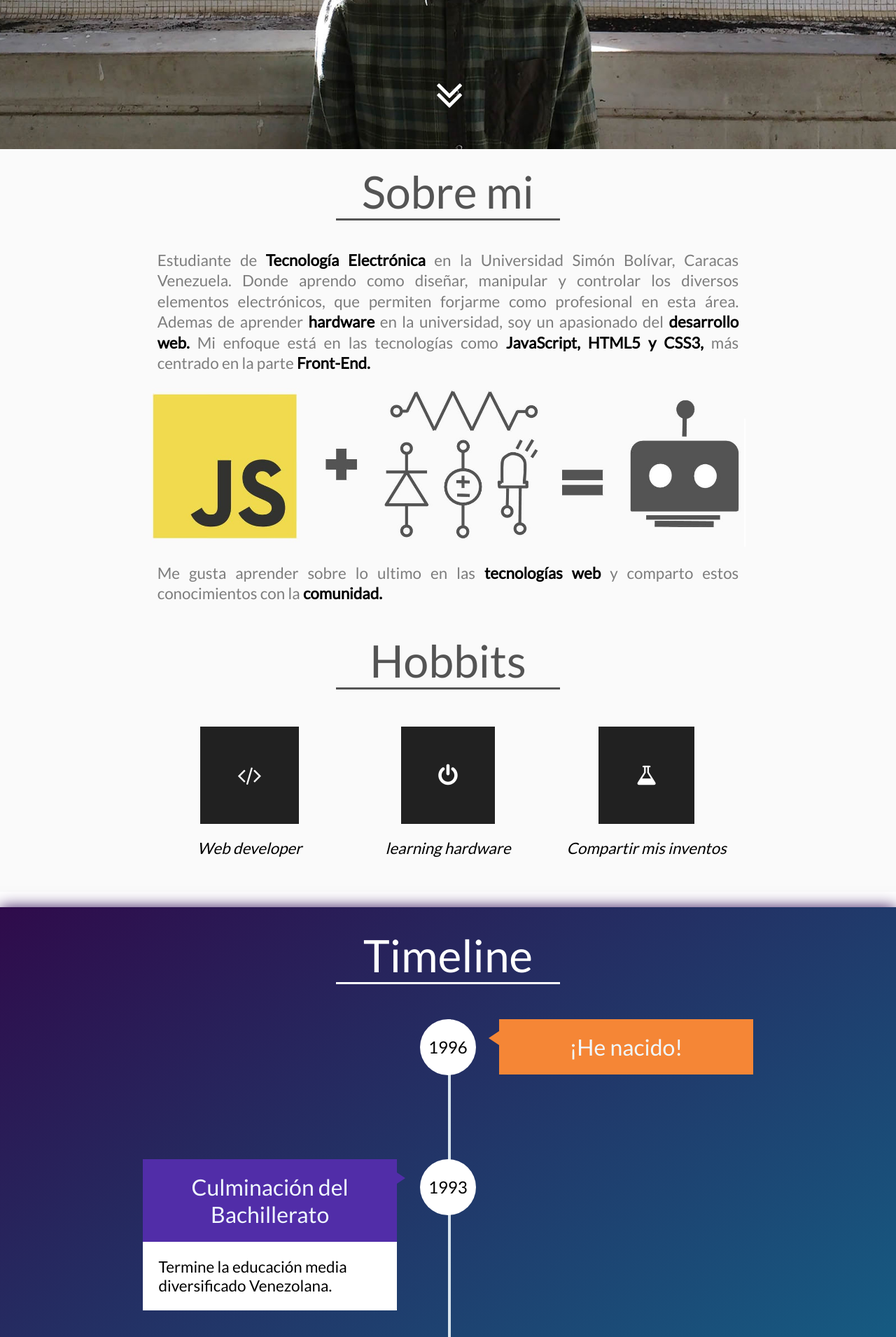
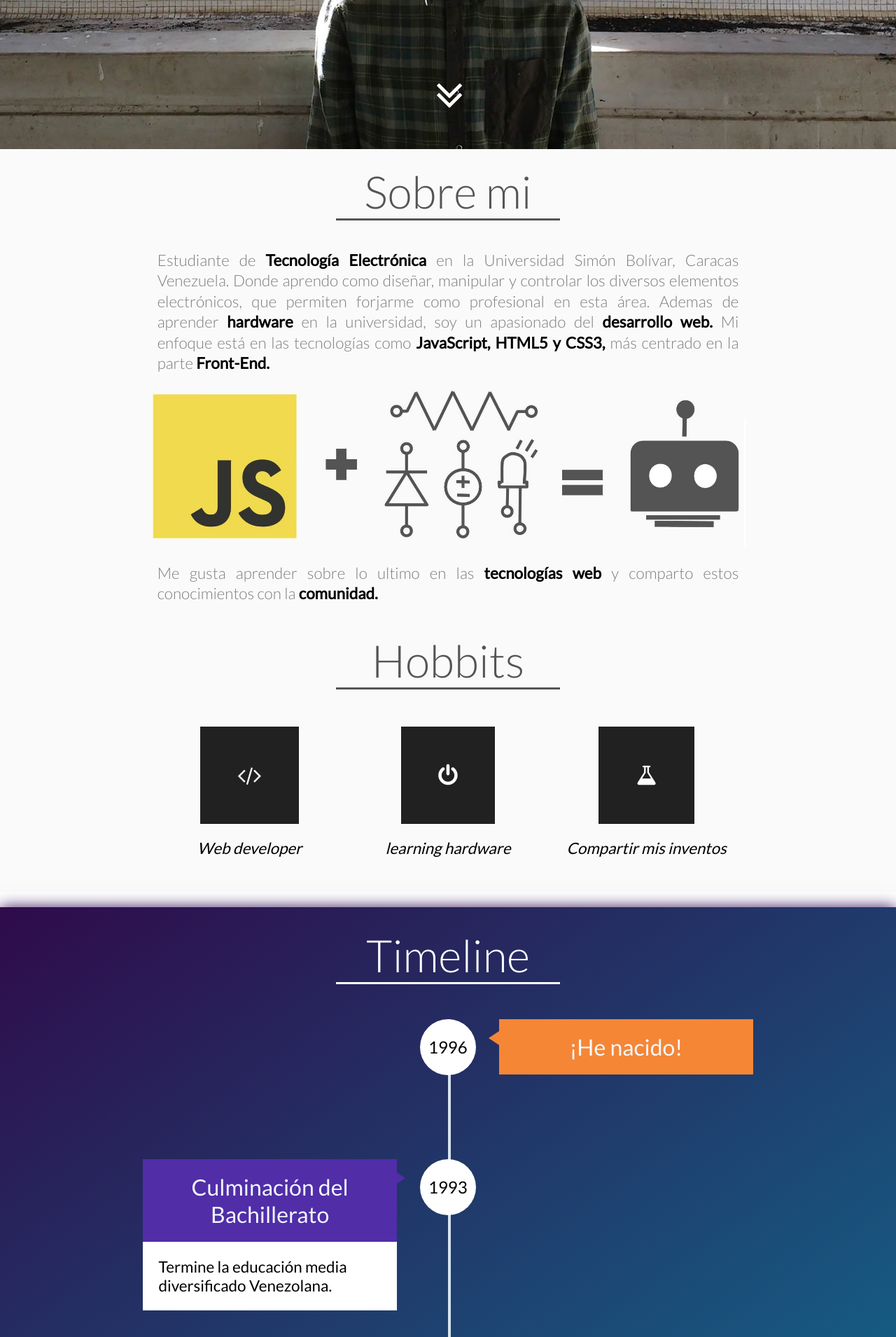
Before and after one commit to oqueber/oqueber-oqueber.github.io, a Jekyll site: the page built from index.html, in a window 1280 px wide. Shown: the part 674-2584 px from the top of the page at 70% size. Built offline with Jekyll 4.4.1, drawn with Linux system fonts in a browser that asks for light colours; nearby versions of some CDN libraries; comment, search, counter and statistics services are not loaded.

Commit message:
Una sola fuente

```diff
--- a/_layouts/default.html
+++ b/_layouts/default.html
@@ -10,7 +10,7 @@
      <!-- Links agregados por mi -->
      <link rel="icon" href="{{ site.baseurl }}/img/icon.ico">
 
-     <link href="https://fonts.googleapis.com/css?family=Bitter|Lato|Source+Sans+Pro" rel="stylesheet">
+     <link href="https://fonts.googleapis.com/css?family=Lato:300,400" rel="stylesheet">
     <link rel="stylesheet" type="text/css" href="{{ site.baseurl }}/style.css" />
     <link rel="stylesheet" href="https://maxcdn.bootstrapcdn.com/font-awesome/4.5.0/css/font-awesome.min.css">
     <script type="text/javascript" src="{{ site.baseurl }}/js/jquery.min.js"></script>
```
